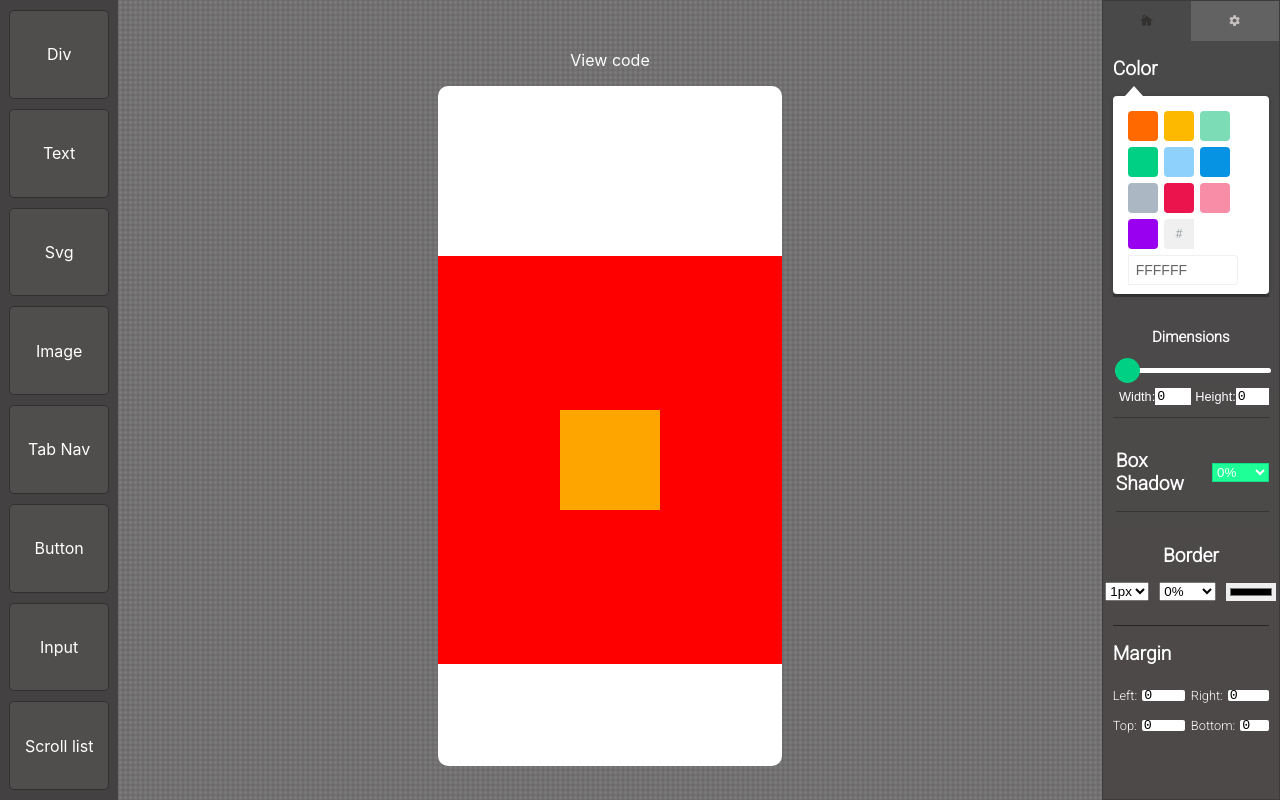
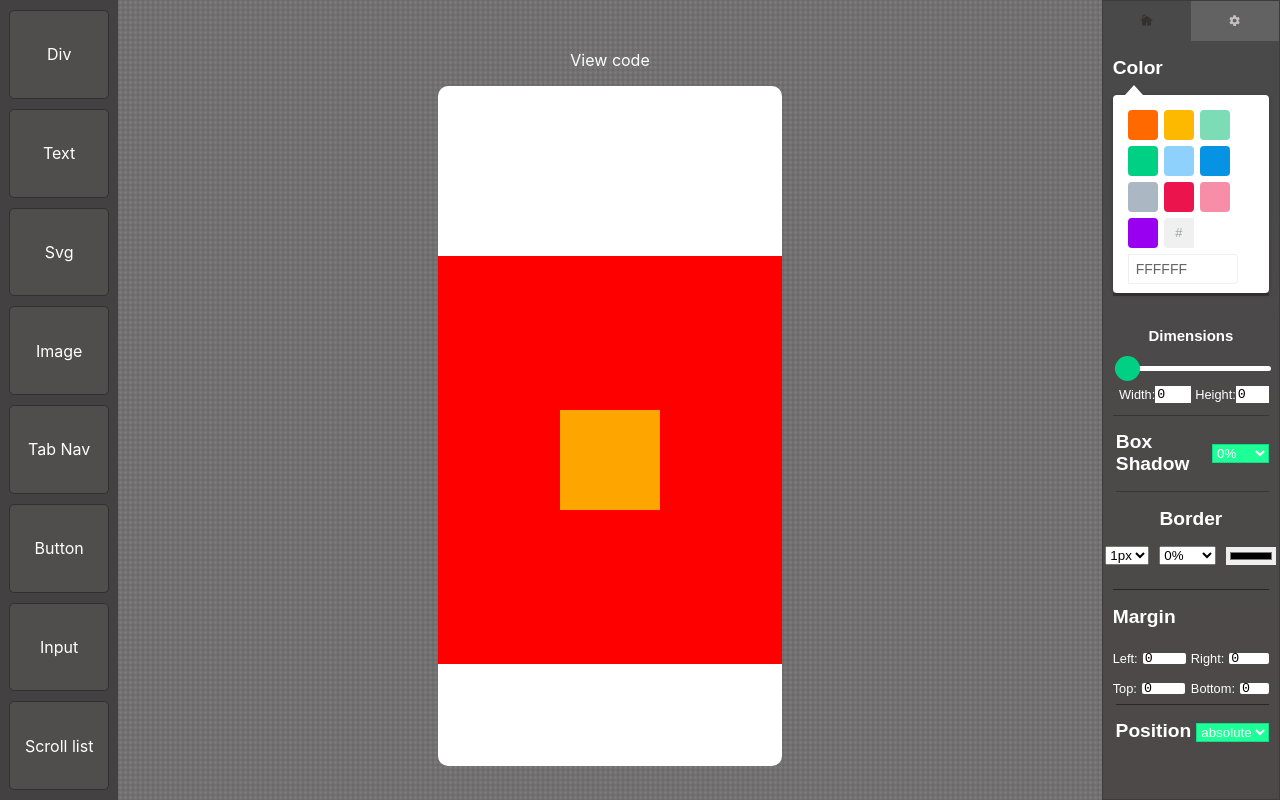
Before and after one commit to GabrielDavid1/GDTools, a Next.js app: page / in a window 1280 px wide. Both pictures are taken after a click on the link 1234 px from the left and 20 px from the top of the page. Built offline with nearby package versions, Linux system fonts and the light colour scheme.

Commit message:
position area has finished

```diff
--- /dev/null
+++ b/components/Settings/ModelSetting/Div/Position.tsx
@@ -0,0 +1,22 @@
+//React
+import React, { useState } from 'react';
+
+export default function Position () {
+ const [value, setValue] = useState<string>('');
+
+ return (
+   <div className="position-area">
+      <h2> Position </h2>
+      <select onChange={(e) => setValue(e.target.value)}>
+        <option value="absolute">absolute</option>
+        <option value="fixed">fixed</option>
+        <option value="inherit">inherit</option>
+        <option value="relative">relative</option>
+        <option value="revert">revert</option>
+        <option value="static">static</option>
+        <option value="sticky">sticky</option>
+        <option value="unset">unset</option>
+      </select>
+   </div>
+ )
+}
--- a/components/Settings/ModelSetting/index.tsx
+++ b/components/Settings/ModelSetting/index.tsx
@@ -7,6 +7,7 @@ import Dimension from './Div/Dimension';
 import BoxShadow from './Div/BoxShadow';
 import Border from './Div/Border';
 import Margin from './Div/Margin';
+import Position from './Div/Position';
 
 export default function ModelSetting (){
  return (
@@ -16,6 +17,7 @@ export default function ModelSetting (){
       <BoxShadow />
       <Border />
       <Margin />
+      <Position />
    </div>
  )
 }
--- a/styles/globals.scss
+++ b/styles/globals.scss
@@ -149,7 +149,7 @@ body {
     .model-settings {
       max-height: 100%;
       font-size: 0.8rem;
-      font-family: roboto;
+      font-family: arial;
       padding: 0px 10px;
       overflow-y: scroll;
       height: 100%;
@@ -165,7 +165,6 @@ body {
         color:white;
         text-align: center;
         color: white;
-        margin-bottom: 10%;
         border-bottom: 1px solid #373636;
 
         .slider {
@@ -237,7 +236,6 @@ body {
         align-items: center;
         gap: 5px;
         margin-left: 2%;
-        margin-bottom: 10%;
         border-bottom: 1px solid #373636;
 
         select {
@@ -284,7 +282,6 @@ body {
         color: white;
         width: 100%;
         border-top: 1px solid #262525;
-        height: 100%;
 
         .wrapper {
           display: flex;
@@ -359,6 +356,26 @@ body {
             font-family: monospace;
             border-radius: 2px;
           }
+        }
+      }
+
+      .position-area {
+        color: white;
+        height: 14%;
+        font-size: 0.8rem;
+        display: flex;
+        justify-content: center;
+        align-items: baseline;
+        gap: 5px;
+        margin-left: 2%;
+        border-top: 1px solid #282828;
+
+        select {
+          outline: 0;
+          background-color: #1eff97;
+          cursor: pointer;
+          border: 1px solid #11dd88;
+          color: #ffffff;
         }
       }
 
```
Also changed, not shown: components/Settings/ModelSetting/Div/Margin.tsx (+0 -7 lines).
